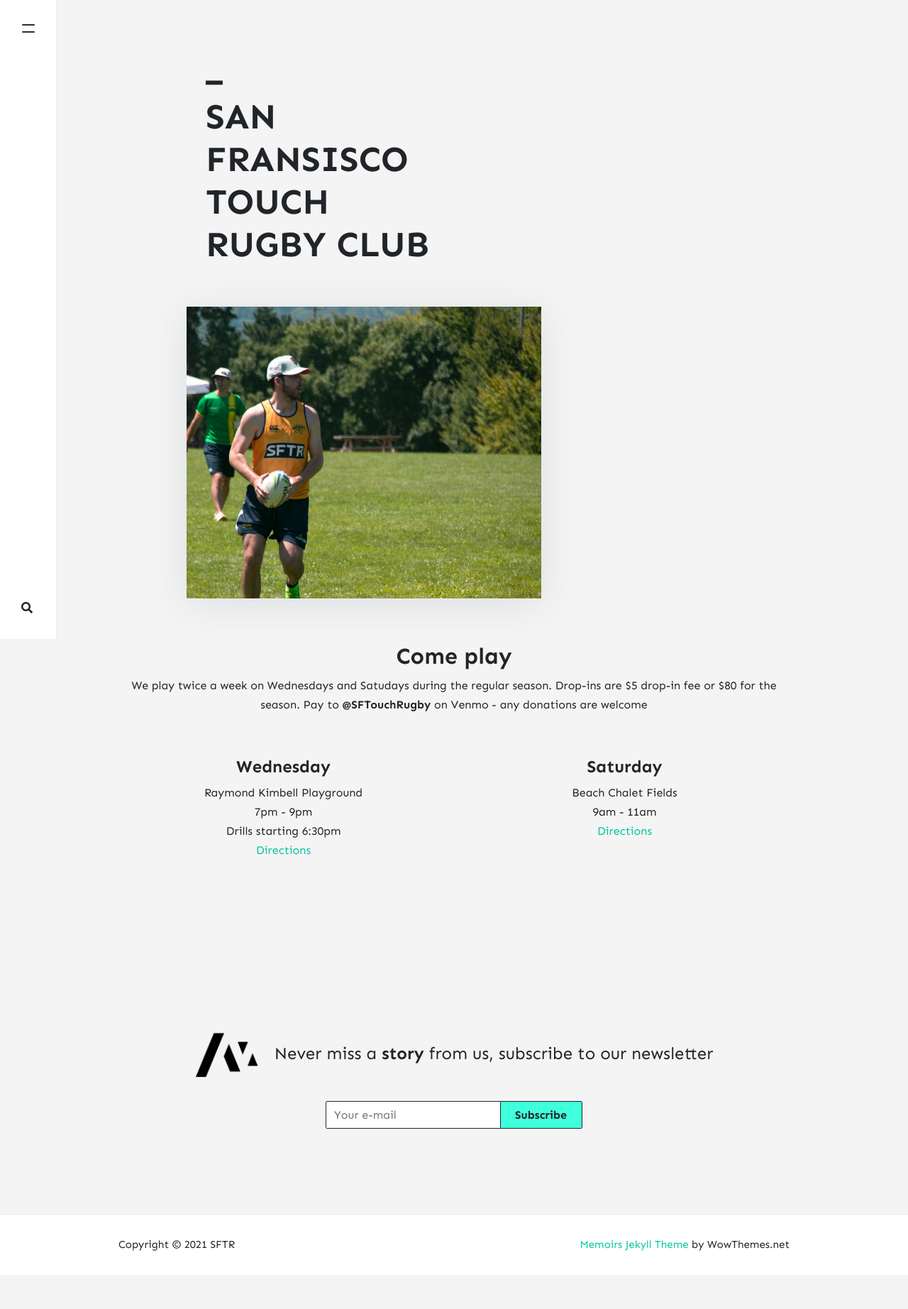
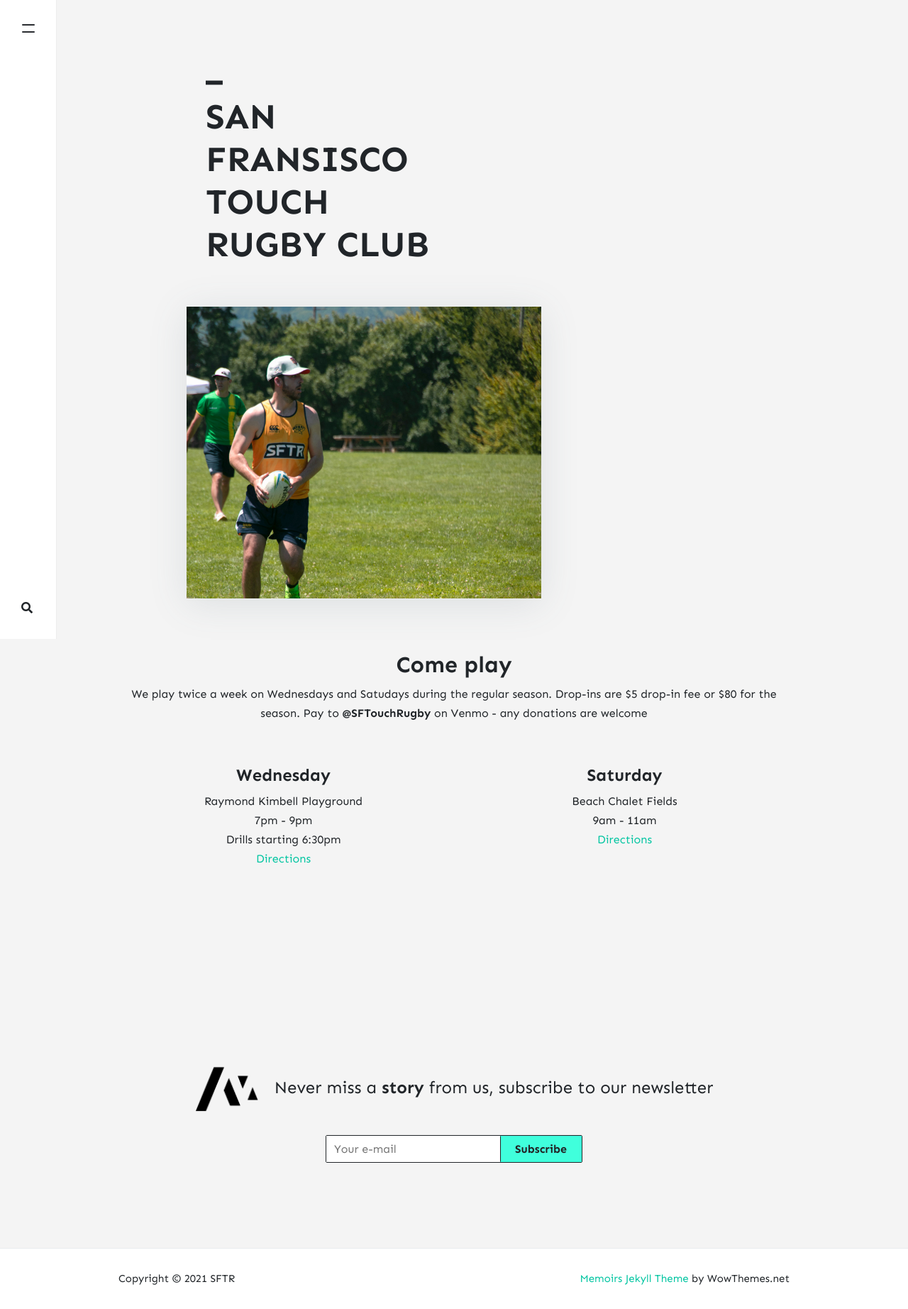
Before and after one commit to stackbit-projects/blue-triceratops-4f502, a Jekyll site: the page built from _pages/about.md, in a window 1280 px wide. Shown: the whole page at 71% size. Built offline with Jekyll 4.4.1, drawn with Linux system fonts in a browser that asks for light colours; nearby versions of some CDN libraries; comment, search, counter and statistics services are not loaded; before the commit the page ends 1796 px from its top, so only the background shows below that.

Commit message:
theme.scss: changed

```diff
--- a/assets/css/theme.scss
+++ b/assets/css/theme.scss
@@ -747,7 +747,7 @@ h5 {
 }
 
 .section {
-    padding: 12px 16px;
+    padding: 24px 16px;
 }
 
 .section-title {
```
